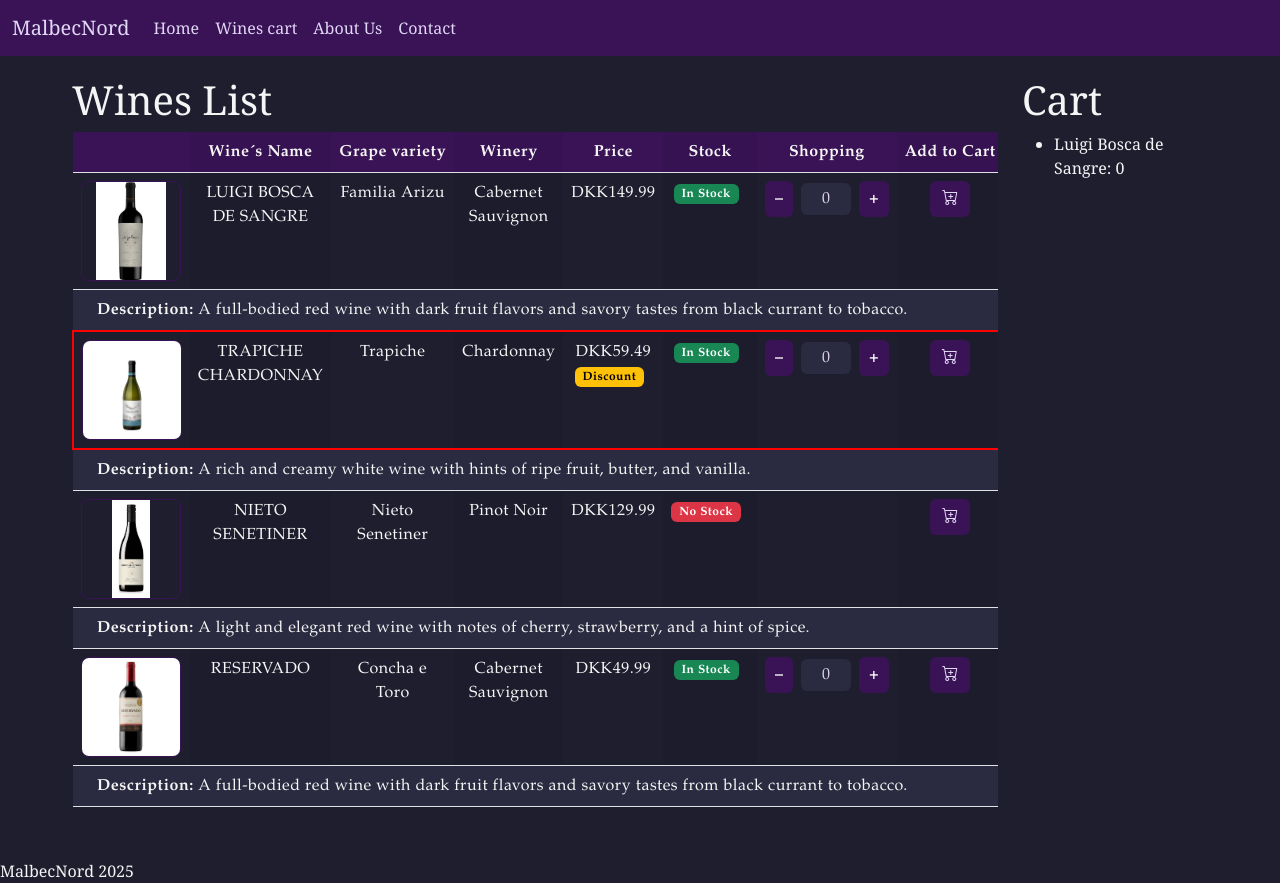
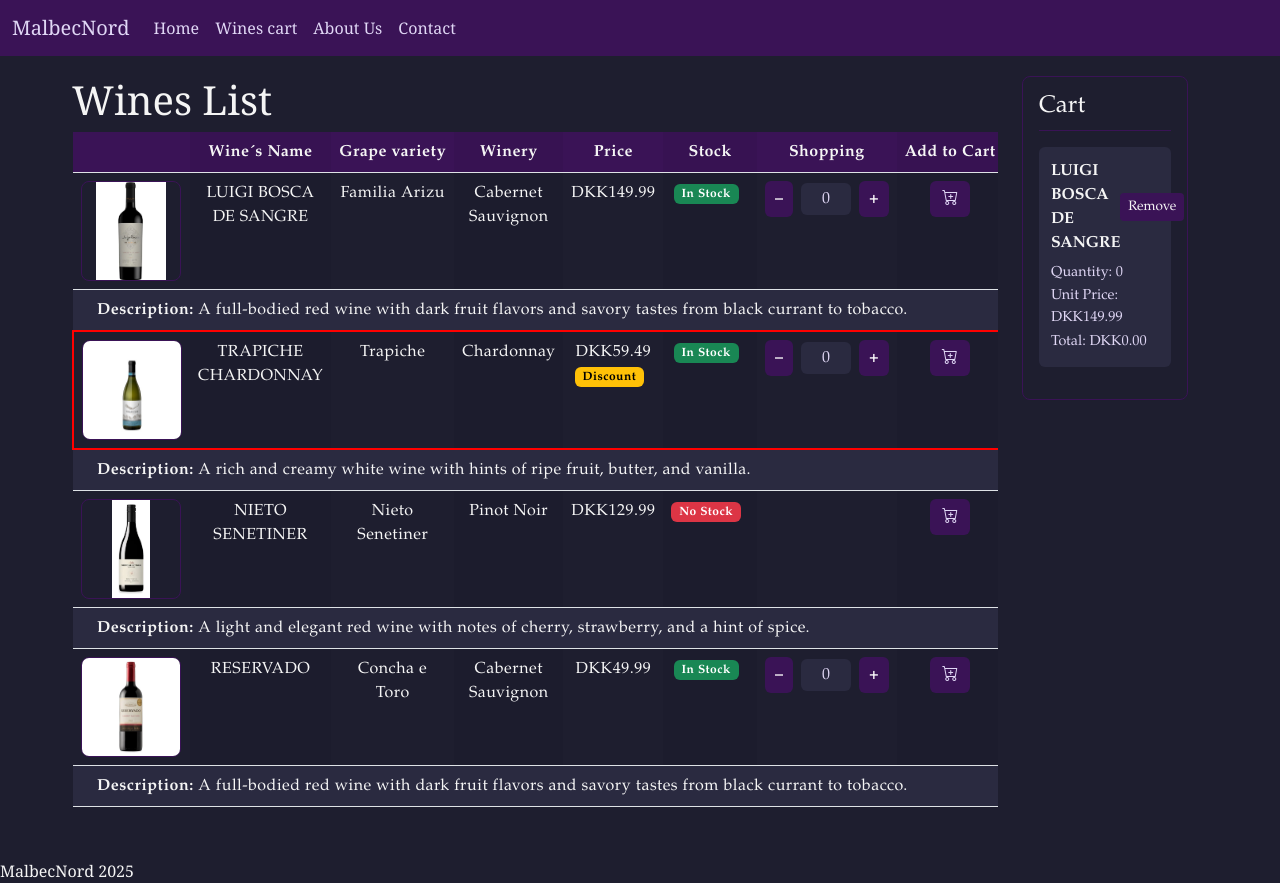
Before and after one commit to MariaGiana/Wine-page, an Angular app: page /wines in a window 1280 px wide. Both pictures are taken after a click on the button 950 px from the left and 199 px from the top of the page. Built offline with nearby package versions, Linux system fonts and the light colour scheme.

Commit message:
cart created

```diff
--- a/src/app/malbecnord-cart/malbecnord-cart.component.html
+++ b/src/app/malbecnord-cart/malbecnord-cart.component.html
@@ -1,8 +1,19 @@
-<h1>Cart</h1>
-
-<ul>
-    <li *ngFor="let wine of cartList">
-        {{wine.wineName}}: {{wine.quantity}}
-
-    </li>
-</ul>
+<div class="cart-container">
+    <h2> Cart</h2>
+    <ng-container *ngIf="cartList$ | async as cartList; else empty">
+      <div *ngFor="let wine of cartList" class="cart-item">
+        <div class="item-header">
+          <strong>{{ wine.wineName | uppercase }}</strong>
+          <button class="btn-remove" (click)="removeFromCart(wine)">Remove</button>
+        </div>
+        <div class="item-details">
+          <span>Quantity: {{ wine.quantity }}</span>
+          <span>Unit Price: {{ wine.price | currency:'DKK' }}</span>
+          <span>Total: {{ wine.price * wine.quantity | currency:'DKK' }}</span>
+        </div>
+      </div>
+    </ng-container>
+    <ng-template #empty>
+      <p>No items in cart.</p>
+    </ng-template>
+  </div>
--- a/src/app/malbecnord-cart/malbecnord-cart.component.scss
+++ b/src/app/malbecnord-cart/malbecnord-cart.component.scss
@@ -0,0 +1,58 @@
+.cart-container {
+    font-family: "garamond", serif;
+    background-color: #1E1E2F;
+    color: #F5F5F5;
+    padding: 1rem;
+    border-radius: 8px;
+    border: 1px solid #3A1356;
+    width: 100%;
+    min-height: 300px;
+
+    h2 {
+      color: whitesmoke;
+      font-size: 1.5rem;
+      margin-bottom: 1rem;
+      border-bottom: 1px solid #3A1356;
+      padding-bottom: 0.5rem;
+    }
+
+    .cart-item {
+      display: flex;
+      flex-direction: column;
+      padding: 0.75rem;
+      margin-bottom: 1rem;
+      background-color: #2A2A40;
+      border-radius: 6px;
+
+      .item-header {
+        display: flex;
+        justify-content: space-between;
+        align-items: center;
+      }
+
+      .item-details {
+        font-size: 0.9rem;
+        margin-top: 0.5rem;
+        color: #E0D7F5;
+
+        span {
+          display: block;
+          margin-bottom: 2px;
+        }
+      }
+    }
+
+    .btn-remove {
+      background-color: #3A1356;
+      color: #F5F5F5;
+      border: none;
+      border-radius: 4px;
+      padding: 4px 8px;
+      font-size: 0.85rem;
+      transition: background-color 0.3s;
+
+      &:hover {
+        background-color: #5C1B82;
+      }
+    }
+  }
--- a/src/app/malbecnord-cart/malbecnord-cart.component.ts
+++ b/src/app/malbecnord-cart/malbecnord-cart.component.ts
@@ -1,6 +1,7 @@
 import { Component, OnInit } from '@angular/core';
 import {WineCartService} from '../wine-cart.service';
 import { Wines } from '../wines-list/Wines';
+import { Observable } from 'rxjs';
 
 @Component({
   selector: 'app-malbecnord-cart',
@@ -10,10 +11,15 @@
 })
 export class MalbecnordCartComponent implements OnInit {
 
-  cartList:Wines[]=[];
+  cartList$: Observable<Wines[]>;
+
   constructor(private cart: WineCartService) {
-    cart.cartList.subscribe(cart => {
-      this.cartList = cart;});
+    this.cartList$ = cart.cartList.asObservable();
   }
   ngOnInit(): void {}
+
+  removeFromCart(wine: Wines): void {
+    this.cart.removeFromCart(wine); // Tenés que implementarlo en tu servicio si no lo hiciste
+  }
+
 }
--- a/src/app/wine-cart.service.ts
+++ b/src/app/wine-cart.service.ts
@@ -27,4 +27,12 @@
     this.cartList.next(this._cartList);
 
     }
+
+    removeFromCart(wine: Wines): void {
+      const index = this._cartList.findIndex(item => item.wineName === wine.wineName);
+      if (index > -1) {
+        this._cartList.splice(index, 1); // lo quita del array
+        this.cartList.next([...this._cartList]); // actualiza el observable
+      }
+    }
   }
```
